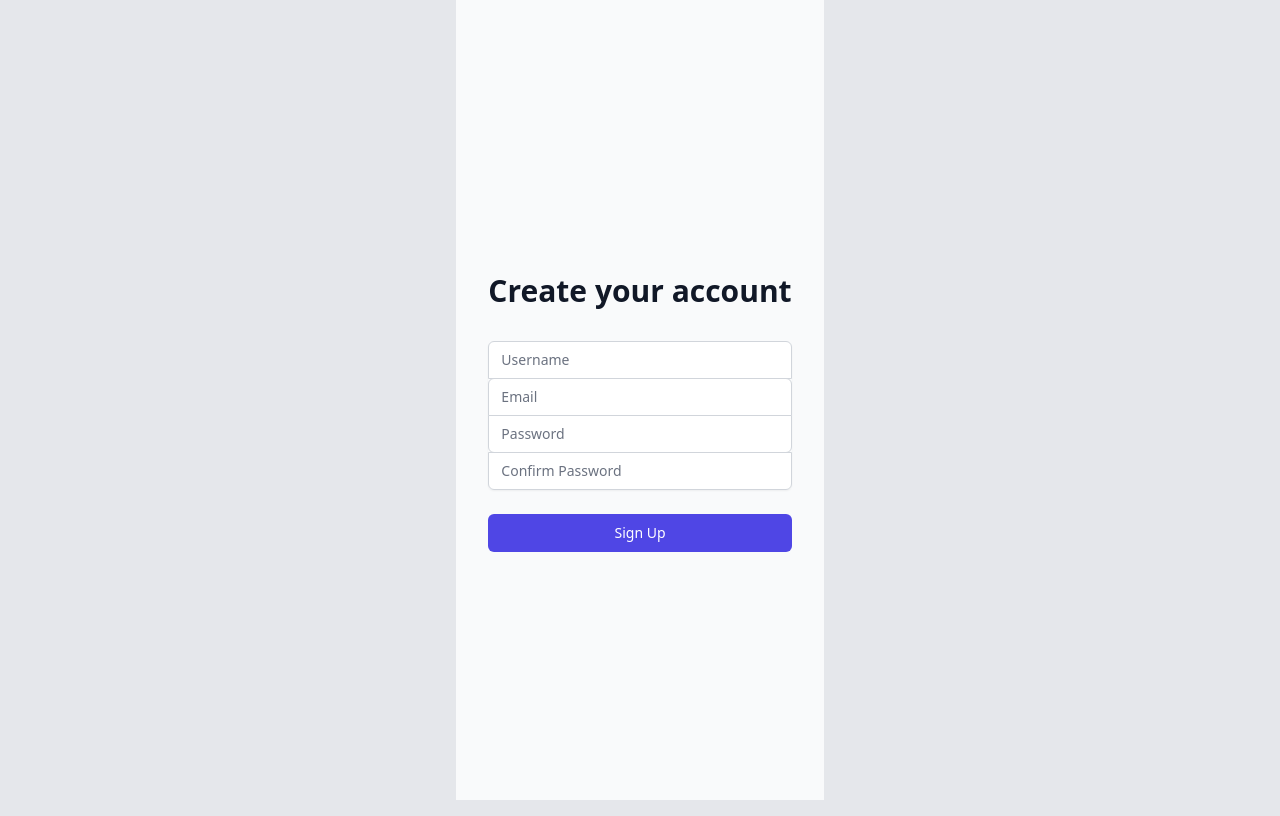
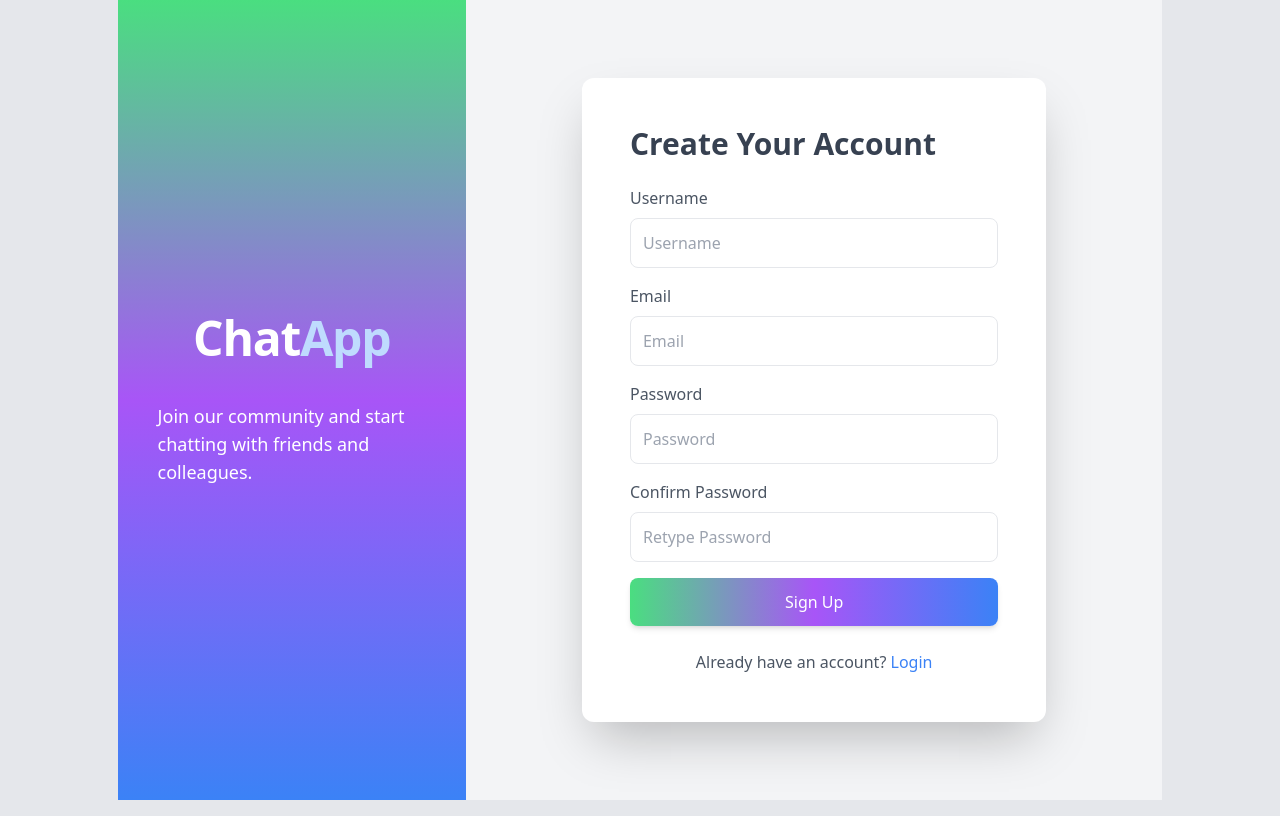
Before and after one commit to darthjeditt/TraisMessengerApp, a React (Create React App) app in the folder chatapp-frontend/: page /signup in a window 1280 px wide. Built offline with nearby package versions, Linux system fonts and the light colour scheme; no server answers.

Commit message:
Fixed login and signup

```diff
--- a/chatapp-frontend/src/views/auth/Login.js
+++ b/chatapp-frontend/src/views/auth/Login.js
@@ -1,13 +1,12 @@
 import React, { useState } from 'react';
+import { Link } from 'react-router-dom';
 import api from '../../utils/api';
 
 function Login() {
     const [formData, setFormData] = useState({
         username: '',
-    password: '',
+        password: ''
     });
-
-  const { username, password } = formData;
 
     const handleChange = (e) => {
         setFormData({ ...formData, [e.target.name]: e.target.value });
@@ -27,46 +26,65 @@ function Login() {
     };
 
     return (
-    <div className="min-h-screen flex items-center justify-center bg-gray-50 py-12 px-4 sm:px-6 lg:px-8">
-      <div className="max-w-md w-full space-y-8">
-        <div>
-          <h2 className="mt-6 text-center text-3xl font-extrabold text-gray-900">Sign in to your account</h2>
+        <div className="min-h-screen flex bg-gray-100">
+            <div className="w-1/3 bg-gradient-to-b from-green-400 via-purple-500 to-blue-500 flex flex-col justify-center items-center text-white p-10 space-y-5">
+                <h1 className="text-5xl font-extrabold mb-5 tracking-tight">
+                    Chat<span className="text-blue-200">App</span>
+                </h1>
+                <p className="text-lg font-medium">
+                    Connect, converse, and collaborate with friends and
+                    colleagues.
+                </p>
             </div>
-        <form className="mt-8 space-y-6" onSubmit={handleSubmit}>
-          <div className="rounded-md shadow-sm -space-y-px">
-            <div>
-              <label htmlFor="username" className="sr-only">Username</label>
+            <div className="w-2/3 flex items-center justify-center">
+                <div className="bg-white p-12 rounded-xl shadow-2xl w-2/3 space-y-6">
+                    <h2 className="text-3xl font-bold mb-5 text-gray-700">
+                        Welcome Back!
+                    </h2>
+                    <form onSubmit={handleSubmit} className="space-y-4">
+                        <div className="mb-4">
+                            <label className="block text-gray-600 mb-2">
+                                Username
+                            </label>
                             <input
-                id="username"
+                                type="text"
                                 name="username"
-                type="text"
-                required
-                className="appearance-none rounded-none relative block w-full px-3 py-2 border border-gray-300 placeholder-gray-500 text-gray-900 rounded-t-md focus:outline-none focus:ring-indigo-500 focus:border-indigo-500 focus:z-10 sm:text-sm"
                                 placeholder="Username"
-                value={username}
+                                value={formData.username}
                                 onChange={handleChange}
+                                className="w-full p-3 border rounded-lg focus:border-blue-500 focus:outline-none focus:ring-2 focus:ring-blue-200 transition"
                             />
                         </div>
-            <div>
-              <label htmlFor="password" className="sr-only">Password</label>
+                        <div className="mb-4">
+                            <label className="block text-gray-600 mb-2">
+                                Password
+                            </label>
                             <input
-                id="password"
+                                type="password"
                                 name="password"
-                type="password"
-                required
-                className="appearance-none rounded-none relative block w-full px-3 py-2 border border-gray-300 placeholder-gray-500 text-gray-900 rounded-b-md focus:outline-none focus:ring-indigo-500 focus:border-indigo-500 focus:z-10 sm:text-sm"
                                 placeholder="Password"
-                value={password}
+                                value={formData.password}
                                 onChange={handleChange}
+                                className="w-full p-3 border rounded-lg focus:border-blue-500 focus:outline-none focus:ring-2 focus:ring-blue-200 transition"
                             />
                         </div>
+                        <button
+                            type="submit"
+                            className="w-full bg-gradient-to-r from-green-400 via-purple-500 to-blue-500 text-white p-3 rounded-lg hover:from-green-500 hover:to-emerald-700 transition-gradient duration-500 shadow-md hover:shadow-lg transform hover:-translate-y-1"
+                        >
+                            Login
+                        </button>
+                    </form>
+                    <p className="mt-4 text-center text-gray-600">
+                        Don't have an account?{' '}
+                        <Link
+                            to="/signup"
+                            className="text-blue-500 hover:underline"
+                        >
+                            Sign Up
+                        </Link>
+                    </p>
                 </div>
-          <div>
-            <button type="submit" className="group relative w-full flex justify-center py-2 px-4 border border-transparent text-sm font-medium rounded-md text-white bg-indigo-600 hover:bg-indigo-700 focus:outline-none focus:ring-2 focus:ring-offset-2 focus:ring-indigo-500">
-              Sign In
-            </button>
-          </div>
-        </form>
             </div>
         </div>
     );
--- a/chatapp-frontend/src/views/auth/Signup.js
+++ b/chatapp-frontend/src/views/auth/Signup.js
@@ -1,4 +1,5 @@
 import React, { useState } from 'react';
+import { Link } from 'react-router-dom';
 import api from '../../utils/api';
 
 function Signup() {
@@ -6,10 +7,10 @@ function Signup() {
         username: '',
         email: '',
         password: '',
-    password2: '',
+        password2: ''
     });
 
-  const { username, email, password, password2 } = formData;
+    const { password, password2 } = formData;
 
     const handleChange = (e) => {
         setFormData({ ...formData, [e.target.name]: e.target.value });
@@ -33,72 +34,91 @@ function Signup() {
     };
 
     return (
-    <div className="min-h-screen flex items-center justify-center bg-gray-50 py-12 px-4 sm:px-6 lg:px-8">
-      <div className="max-w-md w-full space-y-8">
-        <div>
-          <h2 className="mt-6 text-center text-3xl font-extrabold text-gray-900">Create your account</h2>
+        <div className="min-h-screen flex bg-gray-100">
+            <div className="w-1/3 bg-gradient-to-b from-green-400 via-purple-500 to-blue-500 flex flex-col justify-center items-center text-white p-10 space-y-5">
+                <h1 className="text-5xl font-extrabold mb-5 tracking-tight">
+                    Chat<span className="text-blue-200">App</span>
+                </h1>
+                <p className="text-lg font-medium">
+                    Join our community and start chatting with friends and
+                    colleagues.
+                </p>
             </div>
-        <form className="mt-8 space-y-6" onSubmit={handleSubmit}>
-          <div className="rounded-md shadow-sm -space-y-px">
-            <div>
-              <label htmlFor="username" className="sr-only">Username</label>
+            <div className="w-2/3 flex items-center justify-center">
+                <div className="bg-white p-12 rounded-xl shadow-2xl w-2/3 space-y-6">
+                    <h2 className="text-3xl font-bold mb-5 text-gray-700">
+                        Create Your Account
+                    </h2>
+                    <form onSubmit={handleSubmit} className="space-y-4">
+                        <div className="mb-4">
+                            <label className="block text-gray-600 mb-2">
+                                Username
+                            </label>
                             <input
-                id="username"
+                                type="text"
                                 name="username"
-                type="text"
-                required
-                className="appearance-none rounded-none relative block w-full px-3 py-2 border border-gray-300 placeholder-gray-500 text-gray-900 rounded-t-md focus:outline-none focus:ring-indigo-500 focus:border-indigo-500 focus:z-10 sm:text-sm"
                                 placeholder="Username"
-                value={username}
+                                value={formData.username}
                                 onChange={handleChange}
+                                className="w-full p-3 border rounded-lg focus:border-blue-500 focus:outline-none focus:ring-2 focus:ring-blue-200 transition"
                             />
                         </div>
-            <div>
-              <label htmlFor="email" className="sr-only">Email</label>
+                        <div className="mb-4">
+                            <label className="block text-gray-600 mb-2">
+                                Email
+                            </label>
                             <input
-                id="email"
+                                type="email"
                                 name="email"
-                type="email"
-                required
-                className="appearance-none rounded-none relative block w-full px-3 py-2 border border-gray-300 placeholder-gray-500 text-gray-900 rounded-t-md focus:outline-none focus:ring-indigo-500 focus:border-indigo-500 focus:z-10 sm:text-sm"
                                 placeholder="Email"
-                value={email}
+                                value={formData.email}
                                 onChange={handleChange}
+                                className="w-full p-3 border rounded-lg focus:border-blue-500 focus:outline-none focus:ring-2 focus:ring-blue-200 transition"
                             />
                         </div>
-            <div>
-              <label htmlFor="password" className="sr-only">Password</label>
+                        <div className="mb-4">
+                            <label className="block text-gray-600 mb-2">
+                                Password
+                            </label>
                             <input
-                id="password"
+                                type="password"
                                 name="password"
-                type="password"
-                required
-                className="appearance-none rounded-none relative block w-full px-3 py-2 border border-gray-300 placeholder-gray-500 text-gray-900 rounded-b-md focus:outline-none focus:ring-indigo-500 focus:border-indigo-500 focus:z-10 sm:text-sm"
                                 placeholder="Password"
-                value={password}
+                                value={formData.password}
                                 onChange={handleChange}
+                                className="w-full p-3 border rounded-lg focus:border-blue-500 focus:outline-none focus:ring-2 focus:ring-blue-200 transition"
                             />
                         </div>
-            <div>
-              <label htmlFor="password2" className="sr-only">Confirm Password</label>
+                        <div className="mb-4">
+                            <label className="block text-gray-600 mb-2">
+                                Confirm Password
+                            </label>
                             <input
-                id="password2"
-                name="password2"
                                 type="password"
-                required
-                className="appearance-none rounded-none relative block w-full px-3 py-2 border border-gray-300 placeholder-gray-500 text-gray-900 rounded-b-md focus:outline-none focus:ring-indigo-500 focus:border-indigo-500 focus:z-10 sm:text-sm"
-                placeholder="Confirm Password"
-                value={password2}
+                                name="confirmPassword"
+                                placeholder="Retype Password"
+                                value={formData.confirmPassword}
                                 onChange={handleChange}
+                                className="w-full p-3 border rounded-lg focus:border-blue-500 focus:outline-none focus:ring-2 focus:ring-blue-200 transition"
                             />
                         </div>
-          </div>
-          <div>
-            <button type="submit" className="group relative w-full flex justify-center py-2 px-4 border border-transparent text-sm font-medium rounded-md text-white bg-indigo-600 hover:bg-indigo-700 focus:outline-none focus:ring-2 focus:ring-offset-2 focus:ring-indigo-500">
+                        <button
+                            type="submit"
+                            className="w-full bg-gradient-to-r from-green-400 via-purple-500 to-blue-500 text-white p-3 rounded-lg hover:from-green-500 hover:to-emerald-700 transition-gradient duration-500 shadow-md hover:shadow-lg transform hover:-translate-y-1"
+                        >
                             Sign Up
                         </button>
+                    </form>
+                    <p className="mt-4 text-center text-gray-600">
+                        Already have an account?{' '}
+                        <Link
+                            to="/login"
+                            className="text-blue-500 hover:underline"
+                        >
+                            Login
+                        </Link>
+                    </p>
                 </div>
-        </form>
             </div>
         </div>
     );
```
Lines whose indentation alone changed are shown as unchanged.
